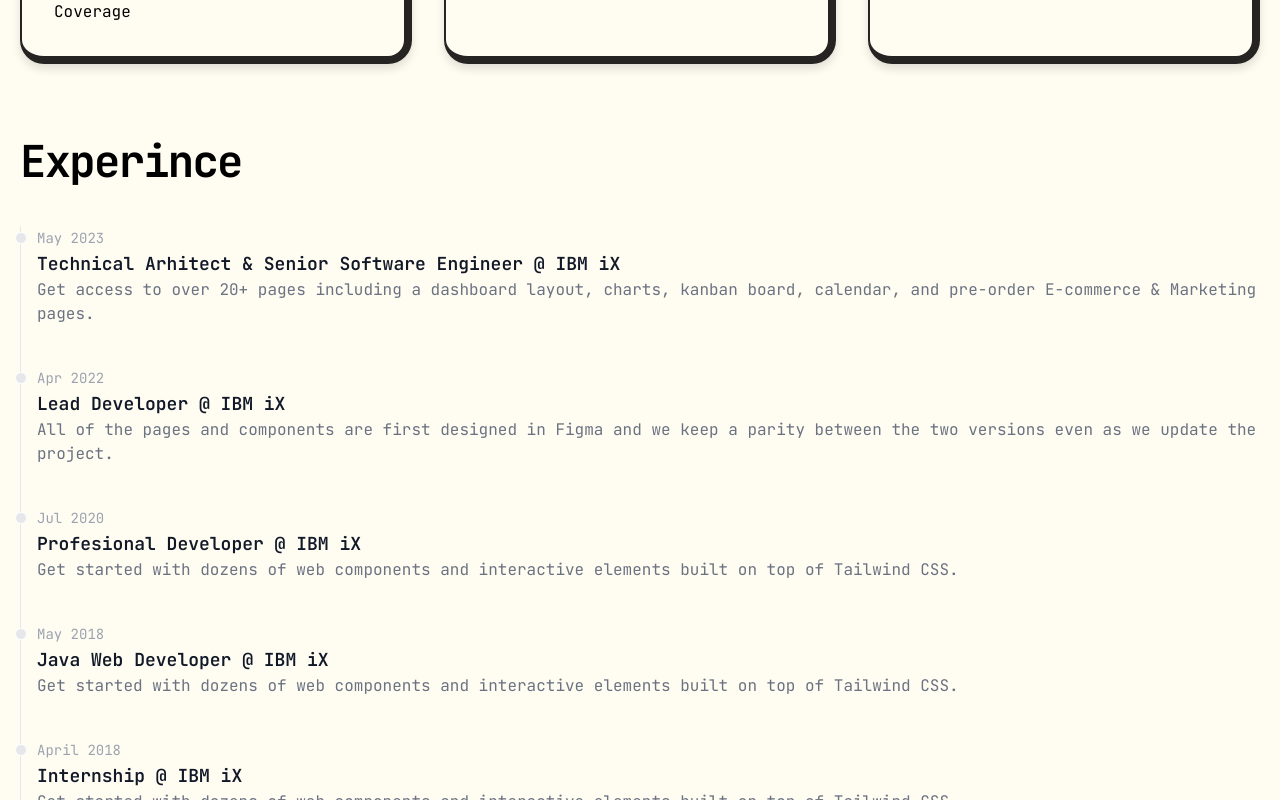
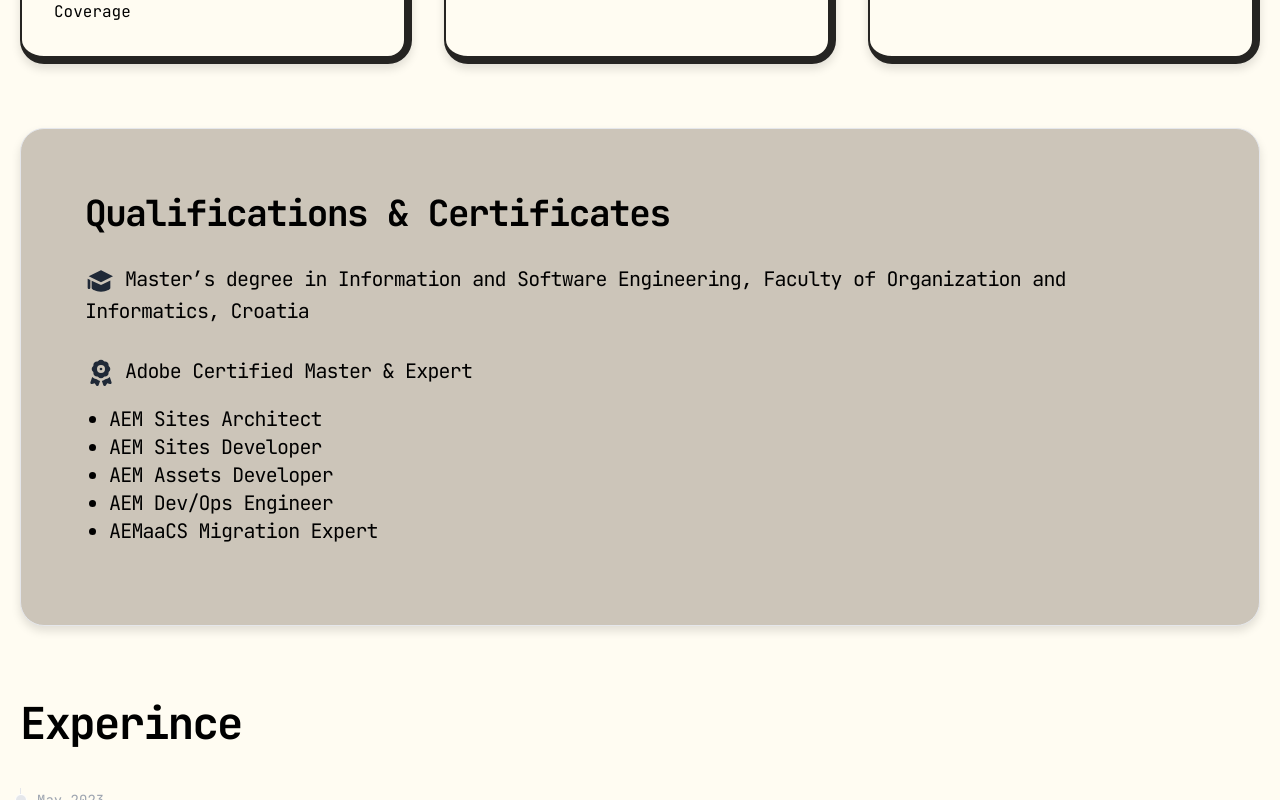
Before and after one commit to MatijaSabo/matija-sabolic.from.hr, a Next.js app: page / in a window 1280 px wide. Shown: the part 1240-2040 px from the top of the page. Built offline with nearby package versions, Linux system fonts and the light colour scheme.

Commit message:
Certificates section

```diff
--- a/package.json
+++ b/package.json
@@ -12,7 +12,8 @@
     "next": "15.0.2",
     "react": "19.0.0-rc-02c0e824-20241028",
     "react-dom": "19.0.0-rc-02c0e824-20241028",
-    "remark": "^15.0.1"
+    "remark": "^15.0.1",
+    "remark-html": "^16.0.1"
   },
   "devDependencies": {
     "@types/node": "^20.14.8",
--- a/src/app/_components/back-to-top.tsx
+++ b/src/app/_components/back-to-top.tsx
@@ -7,7 +7,7 @@ export default function BackToTop() {
 
   const handleScroll = () => {
     if (
-      window.pageYOffset > 300
+      window.pageYOffset > 500
     ) {
       setShowButton(true);
     } else {
--- a/src/app/page.tsx
+++ b/src/app/page.tsx
@@ -71,11 +71,41 @@ export default function Index() {
           </div>
         </div>
 
+        <Section>
+          <h2 className="text-4xl font-bold tracking-tighter md:pr-8 pb-4">Qualifications & Certificates</h2>
+
+          <div className="text-xl tracking-tighter md:pr-8 pb-8 pt-4">
+            <svg className="w-8 h-8 text-gray-800 dark:text-white inline-block" aria-hidden="true" xmlns="http://www.w3.org/2000/svg" width="24" height="24" fill="currentColor" viewBox="0 0 24 24">
+              <path d="M12.4472 4.10557c-.2815-.14076-.6129-.14076-.8944 0L2.76981 8.49706l9.21949 4.39024L21 8.38195l-8.5528-4.27638Z"/>
+              <path d="M5 17.2222v-5.448l6.5701 3.1286c.278.1325.6016.1293.8771-.0084L19 11.618v5.6042c0 .2857-.1229.5583-.3364.7481l-.0025.0022-.0041.0036-.0103.009-.0119.0101-.0181.0152c-.024.02-.0562.0462-.0965.0776-.0807.0627-.1942.1465-.3405.2441-.2926.195-.7171.4455-1.2736.6928C15.7905 19.5208 14.1527 20 12 20c-2.15265 0-3.79045-.4792-4.90614-.9751-.5565-.2473-.98098-.4978-1.27356-.6928-.14631-.0976-.2598-.1814-.34049-.2441-.04036-.0314-.07254-.0576-.09656-.0776-.01201-.01-.02198-.0185-.02991-.0253l-.01038-.009-.00404-.0036-.00174-.0015-.0008-.0007s-.00004 0 .00978-.0112l-.00009-.0012-.01043.0117C5.12215 17.7799 5 17.5079 5 17.2222Zm-3-6.8765 2 .9523V17c0 .5523-.44772 1-1 1s-1-.4477-1-1v-6.6543Z"/>
+            </svg>
+
+            <span className="pl-2">Master’s degree in Information and Software Engineering, Faculty of Organization and Informatics, Croatia</span>
+          </div>
+
+          <div className="text-xl tracking-tighter md:pr-8">
+            <svg className="w-8 h-8 text-gray-800 dark:text-white inline-block" aria-hidden="true" xmlns="http://www.w3.org/2000/svg" width="24" height="24" fill="currentColor" viewBox="0 0 24 24">
+              <path d="M11 9a1 1 0 1 1 2 0 1 1 0 0 1-2 0Z"/>
+              <path fillRule="evenodd" d="M9.896 3.051a2.681 2.681 0 0 1 4.208 0c.147.186.38.282.615.255a2.681 2.681 0 0 1 2.976 2.975.681.681 0 0 0 .254.615 2.681 2.681 0 0 1 0 4.208.682.682 0 0 0-.254.615 2.681 2.681 0 0 1-2.976 2.976.681.681 0 0 0-.615.254 2.682 2.682 0 0 1-4.208 0 .681.681 0 0 0-.614-.255 2.681 2.681 0 0 1-2.976-2.975.681.681 0 0 0-.255-.615 2.681 2.681 0 0 1 0-4.208.681.681 0 0 0 .255-.615 2.681 2.681 0 0 1 2.976-2.975.681.681 0 0 0 .614-.255ZM12 6a3 3 0 1 0 0 6 3 3 0 0 0 0-6Z" clipRule="evenodd"/>
+              <path d="M5.395 15.055 4.07 19a1 1 0 0 0 1.264 1.267l1.95-.65 1.144 1.707A1 1 0 0 0 10.2 21.1l1.12-3.18a4.641 4.641 0 0 1-2.515-1.208 4.667 4.667 0 0 1-3.411-1.656Zm7.269 2.867 1.12 3.177a1 1 0 0 0 1.773.224l1.144-1.707 1.95.65A1 1 0 0 0 19.915 19l-1.32-3.93a4.667 4.667 0 0 1-3.4 1.642 4.643 4.643 0 0 1-2.53 1.21Z"/>
+            </svg>
+
+            <span className="pl-2">Adobe Certified Master & Expert</span>
+            <ol className="my-4 ml-6 list-disc">
+              <li>AEM Sites Architect</li>
+              <li>AEM Sites Developer</li>
+              <li>AEM Assets Developer</li>
+              <li>AEM Dev/Ops Engineer</li>
+              <li>AEMaaCS Migration Expert</li>
+            </ol>
+          </div>
+        </Section>
+
         <Timeline></Timeline>
 
         <Section>
           <h2 className="text-4xl font-bold tracking-tighter md:pr-8 pb-4">Projects</h2>
-          <p className="text-xl tracking-tighter md:pr-8 pb-8">Some highlight projects on which I worked on</p>
+          <p className="text-xl tracking-tighter md:pr-8 pb-8 pt-4">Some highlight projects on which I worked on</p>
           <div className="grid gap-8 grid-cols-1 lg:grid-cols-2 xl:grid-cols-3">
             <Card
               title="Luxury vehicle coorporation"
```
Also changed, not shown: 1 other file (tests, documents, lock files or other folders).
